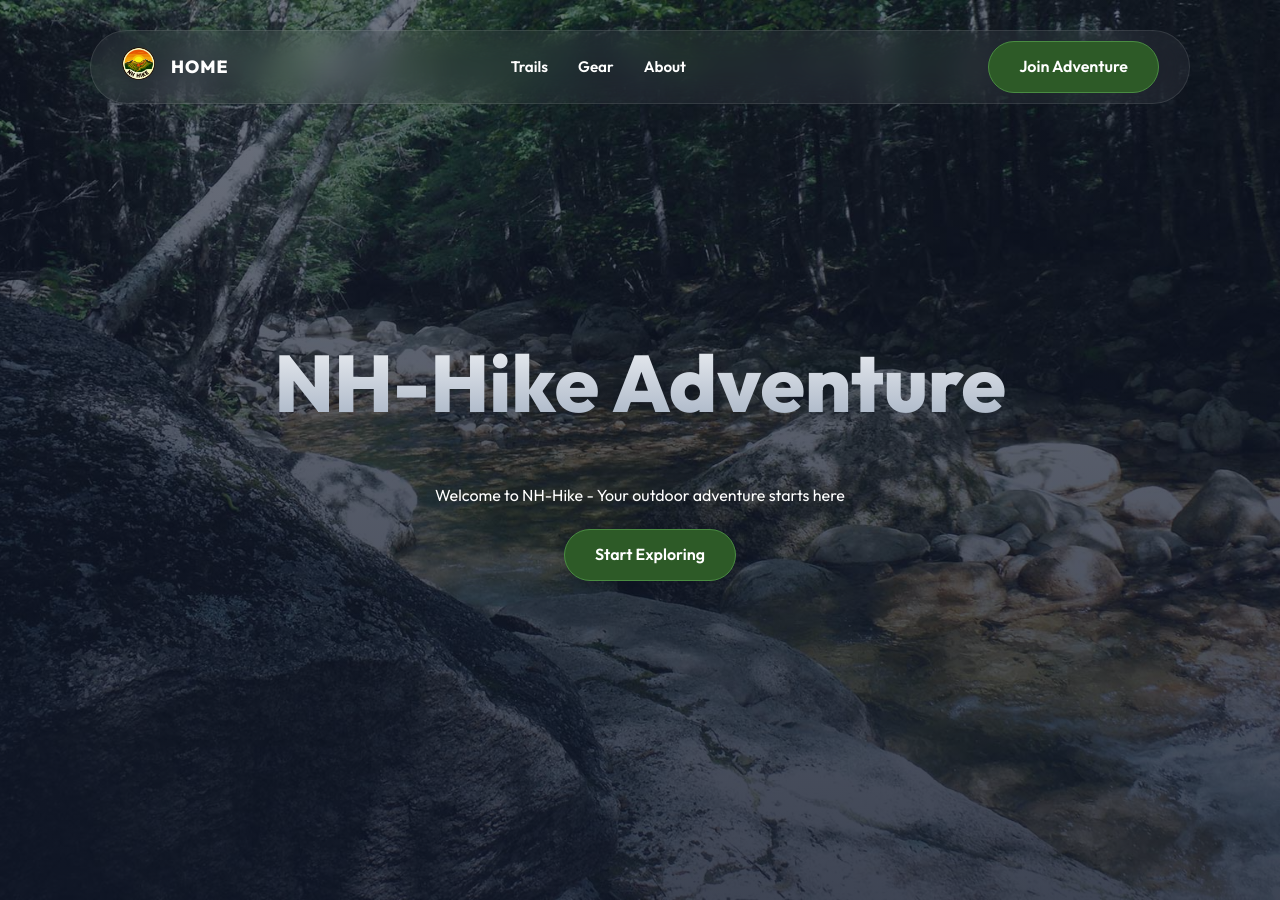
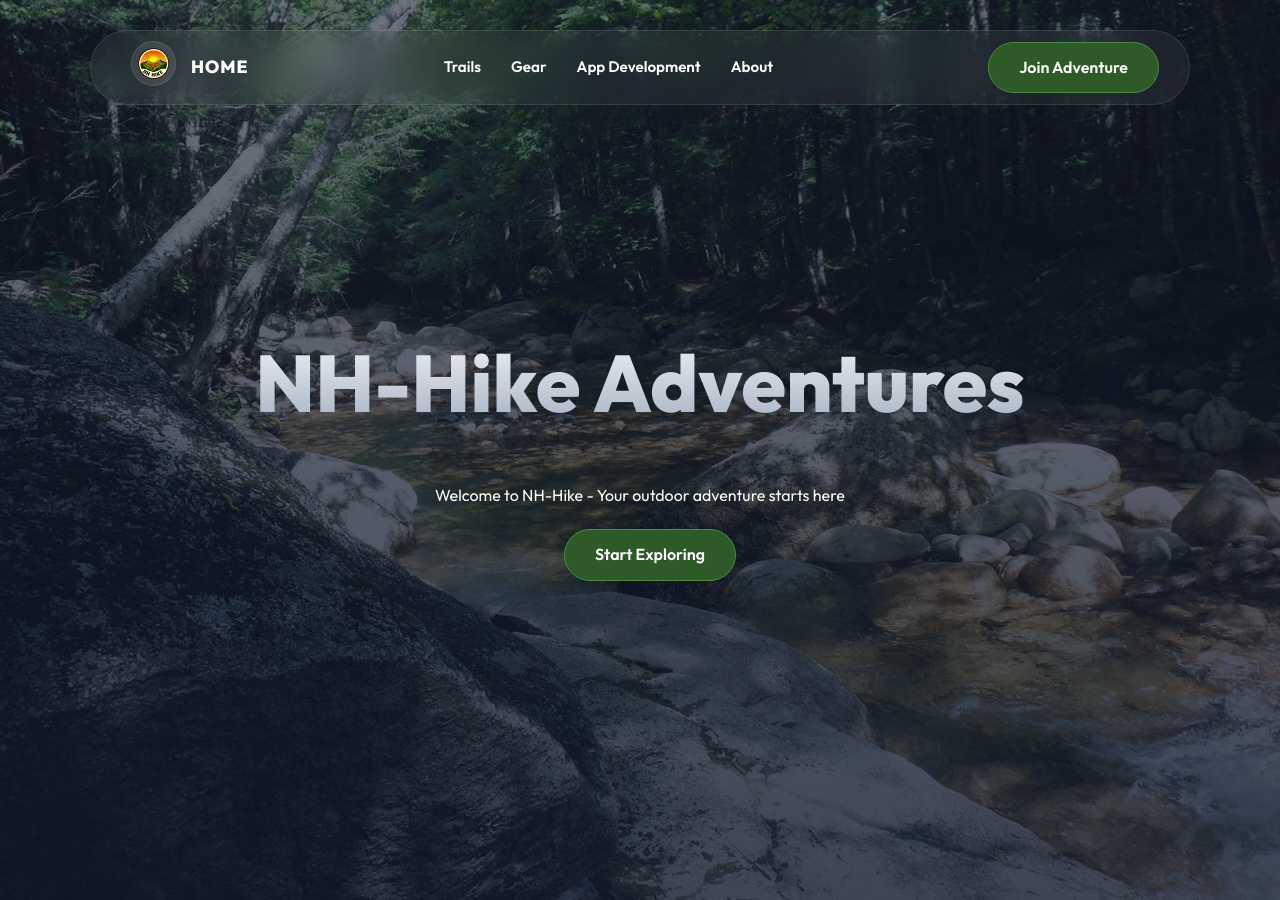
Before and after one commit to nhhike/store, a Jekyll site: the page built from index.html, in a window 1280 px wide. Built offline with Jekyll 4.4.1, drawn with Linux system fonts in a browser that asks for light colours.

Commit message:
feat: design logo to fit nav curve, update title to NH-Hike Adventures, add App Development page, and reduce compass blur

```diff
--- a/_config.yml
+++ b/_config.yml
@@ -1,4 +1,4 @@
-title: NH-Hike Adventure
+title: NH-Hike Adventures
 description: Welcome to NH-Hike - Your outdoor adventure starts here
 url: https://nhhike.com
 baseurl: ""
--- a/_layouts/default.html
+++ b/_layouts/default.html
@@ -27,6 +27,7 @@
         <div class="nav-links">
             <a href="{{ '/trails.html' | relative_url }}">Trails</a>
             <a href="{{ '/gear.html' | relative_url }}">Gear</a>
+            <a href="{{ '/app-development.html' | relative_url }}">App Development</a>
             <a href="{{ '/about.html' | relative_url }}">About</a>
         </div>
         <a href="{{ '/join.html' | relative_url }}" class="btn">Join Adventure</a>
--- a/assets/css/style.css
+++ b/assets/css/style.css
@@ -41,10 +41,18 @@ body {
     display: flex; justify-content: space-between; align-items: center; z-index: 100;
 }
 
-.nav-branding { display: flex; align-items: center; gap: 15px; }
+.nav-branding { display: flex; align-items: center; gap: 15px; padding-left: 10px; }
 
-.nav-logo img { height: 35px; width: auto; transition: 0.3s; }
-.nav-logo:hover img { transform: scale(1.1); }
+.nav-logo img {
+    height: 45px; width: 45px;
+    object-fit: contain;
+    border-radius: 50%;
+    background: rgba(255, 255, 255, 0.1);
+    padding: 5px;
+    transition: 0.3s;
+    border: 1px solid var(--glass-border);
+}
+.nav-logo:hover img { transform: scale(1.1); background: rgba(255, 255, 255, 0.2); }
 
 .nav-home {
     color: #fff; text-decoration: none; font-weight: 800; font-size: 1.1rem;
@@ -82,13 +90,13 @@ body {
 
 .cursor-outline {
     width: 70px; height: 70px;
-    background: rgba(15, 23, 42, 0.4);
-    backdrop-filter: blur(4px);
+    background: rgba(15, 23, 42, 0.6);
+    backdrop-filter: blur(1px);
     border: 2px solid var(--accent);
     position: fixed; top: 0; left: 0; border-radius: 50%;
     pointer-events: none; z-index: 9998;
     transform: translate(-50%, -50%);
-    box-shadow: 0 0 20px rgba(249, 168, 37, 0.2);
+    box-shadow: 0 0 20px rgba(249, 168, 37, 0.3);
 }
 
 .cursor-outline div {
```
Also changed, not shown: app-development.html (added, +14 -0 lines).
